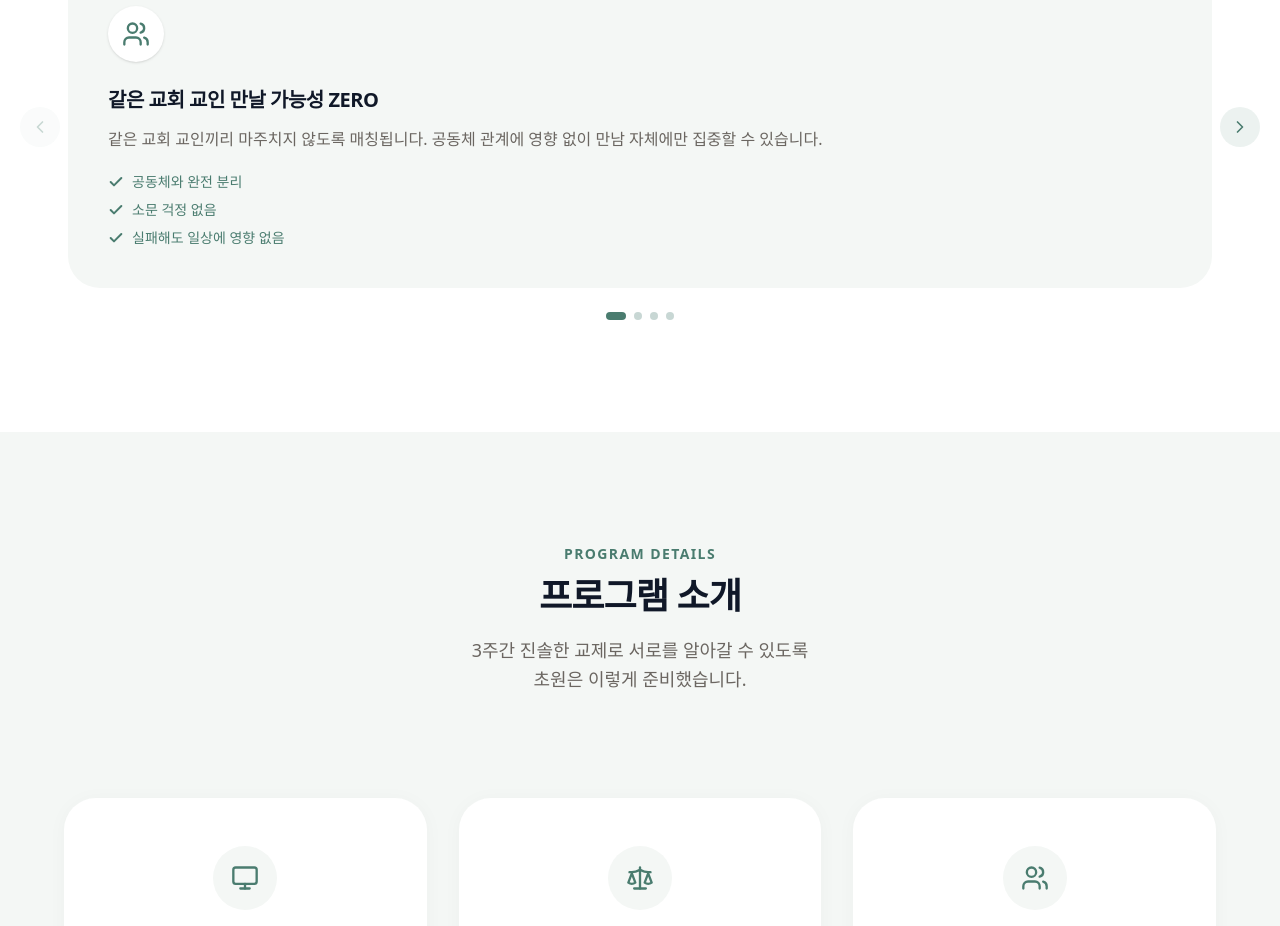
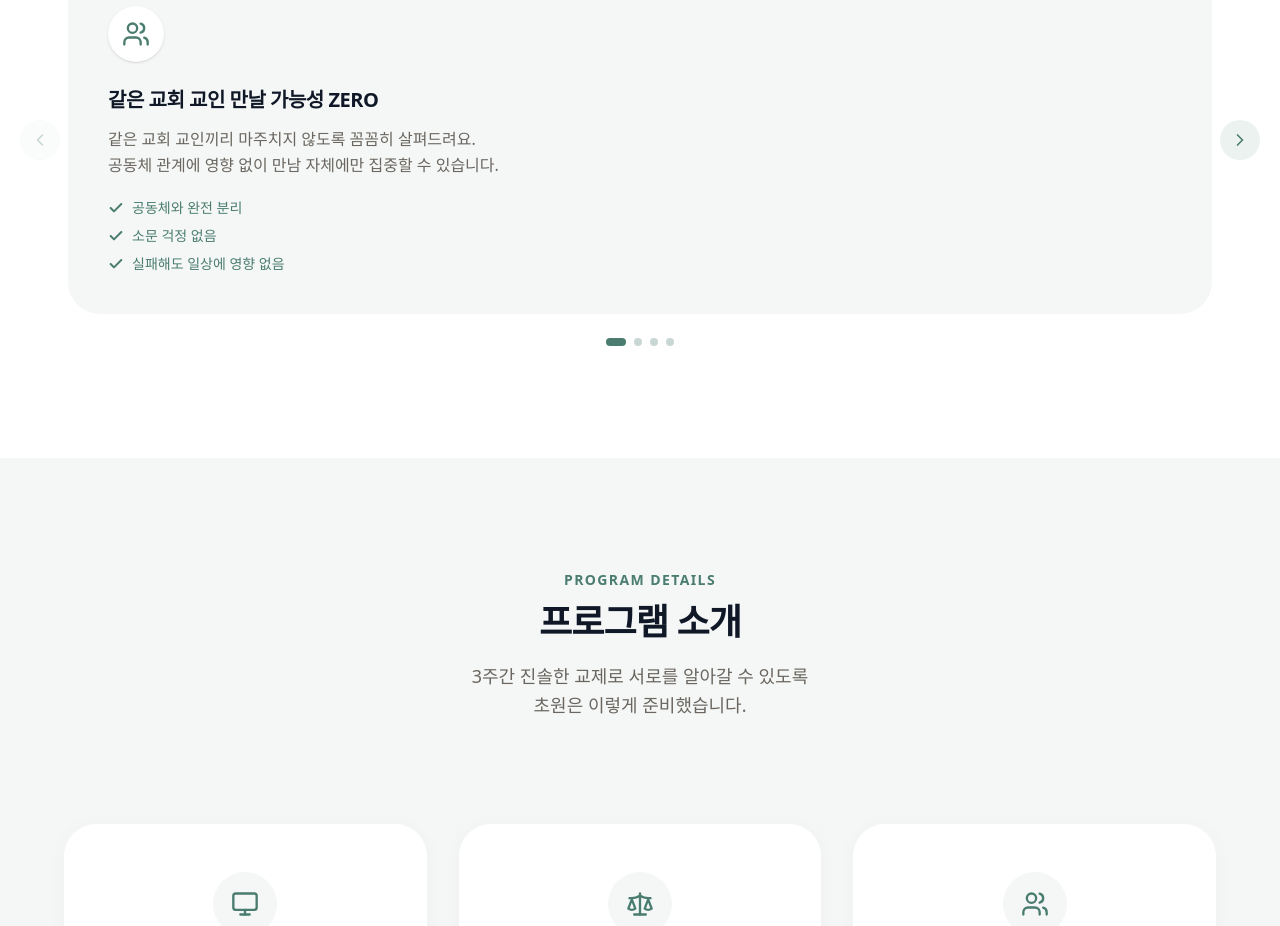
Before and after one commit to to-jiyoona/-, a React (Vite) app: page /v3 in a window 1280 px wide. Shown: the part 3200-4126 px from the top of the page. Built offline with nearby package versions, Linux system fonts and the light colour scheme; a web font is replaced by a local one.

Commit message:
V3 WHY 섹션 — 첫 번째 박스 설명 문구 수정 및 줄바꿈 추가
Co-Authored-By: Claude Sonnet 4.6 <noreply@anthropic.com>

```diff
--- a/src/app/pages/LandingPageV3.tsx
+++ b/src/app/pages/LandingPageV3.tsx
@@ -81,7 +81,7 @@ const whyItems = [
   {
     icon: <Users className="w-7 h-7" />,
     title: "같은 교회 교인 만날 가능성 ZERO",
-    desc: "같은 교회 교인끼리 마주치지 않도록 매칭됩니다. 공동체 관계에 영향 없이 만남 자체에만 집중할 수 있습니다.",
+    desc: <>같은 교회 교인끼리 마주치지 않도록 꼼꼼히 살펴드려요.<br />공동체 관계에 영향 없이 만남 자체에만 집중할 수 있습니다.</>,
     points: ["공동체와 완전 분리", "소문 걱정 없음", "실패해도 일상에 영향 없음"],
   },
   {
```
Also changed, not shown: 2 other files (tests, documents, lock files or other folders).
